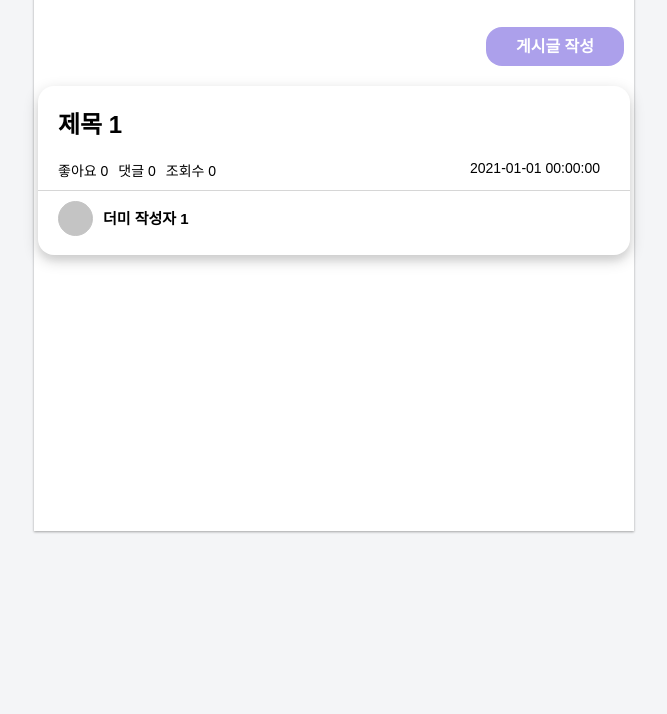
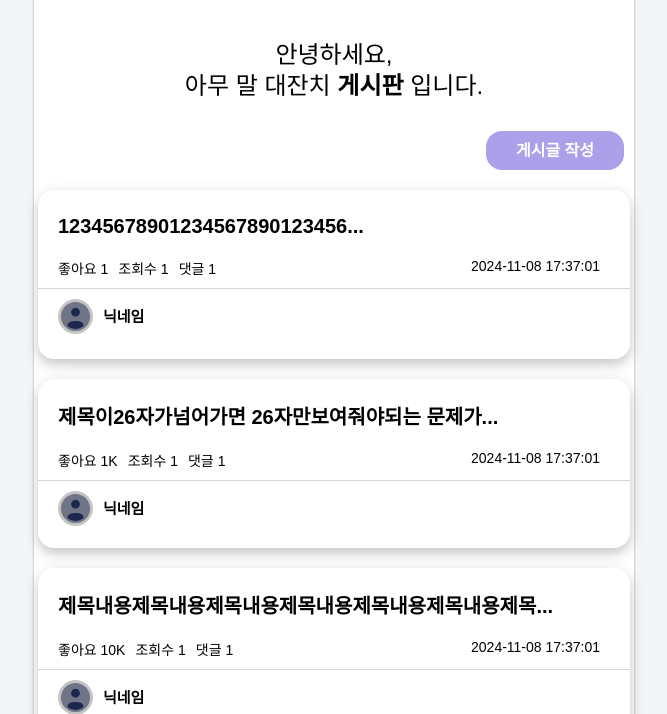
Before and after one commit to 100-hours-a-week/2-mason-park-community-fe, a website: page views/postList.html in a window 1280 px wide. Shown: the part 165-879 px from the top of the page, without its empty margins (306-973 px from the left). Before the commit the page ends 800 px from the top, so only its background shows below. Drawn offline with Linux system fonts and the light colour scheme; a web font is replaced by a local one.

Commit message:
feat : post list api 연동 구현

```diff
--- /dev/null
+++ b/public/api/common.js
@@ -0,0 +1,5 @@
+export const fileUpload = async(data) => {
+    return await fetch(), {
+        method: 'POST',
+    }
+}
--- /dev/null
+++ b/public/api/post.js
@@ -0,0 +1,8 @@
+export const getPostsRequest = async (offset=0, limit=5) => {
+        return await fetch('/mock/post/posts.json', {
+            method: 'GET',
+            headers: {
+                'Content-Type': 'application/json',
+            }
+        });
+}
--- /dev/null
+++ b/public/components/post/postItem.js
@@ -0,0 +1,93 @@
+import { limit } from "../../utils/constants.js"
+
+const PostItem = (data) => {
+    const postBox = document.createElement("article");
+    postBox.classList.add("post-box");
+
+    let postBoxWrap = document.createElement("div");
+    postBoxWrap.classList.add("post-box-wrap");
+
+    const postTitle = document.createElement("span");
+    postTitle.classList.add("post-title");
+
+    if (data.title.length >= limit.TITLE_MAX_LEN) {
+        postTitle.textContent = `${data.title.substring(0, limit.TITLE_MAX_LEN)}...`;
+    } else {
+        postTitle.textContent = data.title;
+    }
+
+    const postMetaContainer = document.createElement("div");
+    postMetaContainer.classList.add("post-meta-container");
+
+    let postMetaItem;
+    ['thumbs', 'views', 'comments', 'created_at'].forEach(item => {
+        postMetaItem = document.createElement("span");
+        postMetaItem.classList.add("post-meta-item");
+        if (item === 'thumbs') {
+            postMetaItem.textContent = `좋아요 ${convertToKUnit(data[item])}`
+        } else if (item === 'views') {
+            postMetaItem.textContent = `조회수 ${convertToKUnit(data[item])}`
+        } else if (item === 'comments') {
+            postMetaItem.textContent = `댓글 ${convertToKUnit(data[item])}`
+        } else if (item === 'created_at') {
+            postMetaItem.classList.add('span-time');
+            // TODO: yyyy-MM-dd HH:mm:ss
+            postMetaItem.textContent = data[item]
+        }
+        postMetaContainer.appendChild(postMetaItem);
+    });
+
+    postBoxWrap.appendChild(postTitle);
+    postBoxWrap.appendChild(postMetaContainer);
+
+    postBox.appendChild(postBoxWrap);
+    postBox.appendChild(document.createElement("hr"));
+
+    postBoxWrap = document.createElement("div");
+    postBoxWrap.classList.add("post-box-wrap");
+
+    const writer = data.writer;
+
+    const profileContainer = document.createElement("div");
+    profileContainer.classList.add("profile-container");
+
+    const profileImgBox = document.createElement("div");
+    profileImgBox.classList.add("profile-img-box");
+
+    const profileImg = document.createElement("img");
+    profileImg.classList.add("image-cover");
+    profileImg.src = writer.profile_image;
+
+    profileImgBox.appendChild(profileImg);
+
+    const profileNickname = document.createElement("span");
+    profileNickname.classList.add("profile-nickname");
+    profileNickname.textContent = writer.nickname;
+
+    profileContainer.appendChild(profileImgBox);
+    profileContainer.appendChild(profileNickname);
+
+    postBoxWrap.appendChild(profileContainer);
+    postBox.appendChild(postBoxWrap);
+
+    // 클릭 시 상세 페이지 이동
+    postBox.addEventListener("click", (e) => {
+        location.href = `/posts/${data.post_id}`;
+    })
+
+    return postBox;
+}
+
+const convertToKUnit = (val) => {
+    if (Number(val) >= 100000) {
+        return '100K';
+    } else if (Number(val) >= 10000) {
+        return '10K';
+    } else if (Number(val) >= 1000) {
+        return '1K';
+    } else {
+        return val;
+    }
+}
+
+export default PostItem;
--- a/public/css/postList.css
+++ b/public/css/postList.css
@@ -7,13 +7,12 @@
 
     display: flex;
     flex-direction: column;
-
     justify-content: center;
 
     background-color: white;
-
     border-radius: 16px;
     box-shadow: 0 5px 15px rgba(0,0,0,0.19), 0 6px 6px rgba(0,0,0,0.05);
+    cursor: pointer;
 
     margin: 10px 0;
 }
@@ -26,7 +25,7 @@
 }
 
 .post-title {
-    font-size: 24px;
+    font-size: 20px;
     font-weight: 700;
 }
 
@@ -73,6 +72,11 @@
     align-self: flex-end;
 }
 
+.b-btn:hover {
+    background-color: #7f6aee;
+    border-color: #7f6aee;
+}
+
 .h2-title {
     margin-bottom: 20px;
 }
--- a/public/js/login.js
+++ b/public/js/login.js
@@ -1,5 +1,5 @@
 import {strings, status, validator} from "../utils/constants.js";
-import { setHeader } from "../utils/function.js";
+import { insertBeforeElement } from "../utils/function.js";
 import Header from "../components/header/header.js";
 import {loginRequest} from "../api/auth.js";
 
@@ -85,10 +85,10 @@ document.addEventListener("DOMContentLoaded", () => {
     }
 
     const init = () => {
-        setHeader(Header(
+        insertBeforeElement(Header(
             strings.HEADER_TITLE,
             false
-        ));
+        ), document.body);
         setEventListener();
         localStorage.clear();
         document.cookie = '';
--- a/public/js/postList.js
+++ b/public/js/postList.js
@@ -1,5 +1,61 @@
-const postWriteBtn = document.getElementById('post-write-btn');
+import {appendChildElement, insertBeforeElement} from "../utils/function.js";
+import Header from "../components/header/header.js";
+import PostItem from "../components/post/postItem.js"
+import {strings} from "../utils/constants.js";
+import {getPostsRequest} from "../api/post.js";
 
-postWriteBtn.addEventListener('click', () => {
-    window.location.href = '../../views/postWrite.html';
+document.addEventListener('DOMContentLoaded', () => {
+    const postWriteBtn = document.getElementById('post-write-btn');
+
+    const setPosts = async (offset=0, limit=5) => {
+        const response = await getPostsRequest(offset, limit);
+
+        if(!response.ok) {
+            throw new Error('failed to get posts');
+        }
+
+        const posts = await response.json();
+        // console.log(posts.data);
+        // TODO : 가져올 데이터가 없는 경우 처리
+        const container = document.querySelector('.container-column');
+        posts.data.forEach(post => {
+            appendChildElement(PostItem(
+                post
+            ), container);
+        })
+    }
+
+    const setEventListener = () => {
+        // 게시글 작성 버튼
+        postWriteBtn.addEventListener('click', () => {
+            window.location.href = 'posts/write';
+        })
+
+        let offset = 0;
+        let limit = 5;
+
+        const infinityScrollEventHandler = (e) => {
+
+            // 페이지의 맨 아래로 스크롤 했을 때
+            if (window.innerHeight + window.scrollY >= document.body.offsetHeight) {
+                offset += limit;
+                setPosts(offset, limit);
+                // console.log(offset, limit);
+            }
+        }
+        // 인피니티 스크롤
+        window.addEventListener('scroll', infinityScrollEventHandler)
+    }
+
+    // TODO : 스크롤 이벤트 (페이지네이션)
+    const init = async () => {
+        insertBeforeElement(Header(
+            strings.HEADER_TITLE,
+            false
+        ), document.body)
+        await setPosts();
+        setEventListener();
+    }
+
+    init();
 })
--- a/public/js/register.js
+++ b/public/js/register.js
@@ -1,5 +1,5 @@
 import {validator, status, strings} from "../utils/constants.js";
-import {setHeader} from "../utils/function.js";
+import {insertBeforeElement} from "../utils/function.js";
 import Header from "../components/header/header.js";
 import {existEmail, existNickname, loginRequest} from "../api/auth.js";
 
@@ -162,10 +162,10 @@ document.addEventListener("DOMContentLoaded", () => {
 
 
     const init = () => {
-        setHeader(Header(
+        insertBeforeElement(Header(
             strings.HEADER_TITLE,
             true
-        ));
+        ), document.body);
         setEventListener();
     }
 
--- /dev/null
+++ b/public/mock/post/posts.json
@@ -0,0 +1,144 @@
+{
+  "data": [
+    {
+      "post_id": 1,
+      "title": "123456789012345678901234567890",
+      "thumbs": 1,
+      "views": 1,
+      "comments": 1,
+      "created_at": "2024-11-08 17:37:01",
+      "modified_at": "2024-11-08 17:37:01",
+      "writer": {
+        "user_id": 1,
+        "nickname": "닉네임",
+        "profile_image": "/image/default-user.svg"
+      }
+    },
+    {
+      "post_id": 2,
+      "title": "제목이26자가넘어가면 26자만보여줘야되는 문제가 있어요",
+      "thumbs": 1000,
+      "views": 1,
+      "comments": 1,
+      "created_at": "2024-11-08 17:37:01",
+      "modified_at": "2024-11-08 17:37:01",
+      "writer": {
+        "user_id": 1,
+        "nickname": "닉네임",
+        "profile_image": "/image/default-user.svg"
+      }
+    },
+    {
+      "post_id": 3,
+      "title": "제목내용제목내용제목내용제목내용제목내용제목내용제목내용제목내용",
+      "thumbs": 10000,
+      "views": 1,
+      "comments": 1,
+      "created_at": "2024-11-08 17:37:01",
+      "modified_at": "2024-11-08 17:37:01",
+      "writer": {
+        "user_id": 1,
+        "nickname": "닉네임",
+        "profile_image": "/image/default-user.svg"
+      }
+    },
+    {
+      "post_id": 4,
+      "title": "제목4",
+      "thumbs": 100000,
+      "views": 1,
+      "comments": 1,
+      "created_at": "2024-11-08 17:37:01",
+      "modified_at": "2024-11-08 17:37:01",
+      "writer": {
+        "user_id": 1,
+        "nickname": "닉네임",
+        "profile_image": "/image/default-user.svg"
+      }
+    },
+    {
+      "post_id": 5,
+      "title": "제목5",
+      "thumbs": 100000,
+      "views": 1000,
+      "comments": 1,
+      "created_at": "2024-11-08 17:37:01",
+      "modified_at": "2024-11-08 17:37:01",
+      "writer": {
+        "user_id": 1,
+        "nickname": "닉네임",
+        "profile_image": "/image/default-user.svg"
+      }
+    },
+    {
+      "post_id": 6,
+      "title": "제목6",
+      "thumbs": 100000,
+      "views": 10000,
+      "comments": 1,
+      "created_at": "2024-11-08 17:37:01",
+      "modified_at": "2024-11-08 17:37:01",
+      "writer": {
+        "user_id": 1,
+        "nickname": "닉네임",
+        "profile_image": "/image/default-user.svg"
+      }
+    },
+    {
+      "post_id": 7,
+      "title": "제목7",
+      "thumbs": 100000,
+      "views": 100000,
+      "comments": 1,
+      "created_at": "2024-11-08 17:37:01",
+      "modified_at": "2024-11-08 17:37:01",
+      "writer": {
+        "user_id": 1,
+        "nickname": "닉네임",
+        "profile_image": "/image/default-user.svg"
+      }
+    },
+    {
+      "post_id": 8,
+      "title": "제목8",
+      "thumbs": 100000,
+      "views": 100000,
+      "comments": 1000,
+      "created_at": "2024-11-08 17:37:01",
+      "modified_at": "2024-11-08 17:37:01",
+      "writer": {
+        "user_id": 1,
+        "nickname": "닉네임",
+        "profile_image": "/image/default-user.svg"
+      }
+    },
+    {
+      "post_id": 9,
+      "title": "제목9",
+      "thumbs": 100000,
+      "views": 100000,
+      "comments": 10000,
+      "created_at": "2024-11-08 17:37:01",
+      "modified_at": "2024-11-08 17:37:01",
+      "writer": {
+        "user_id": 1,
+        "nickname": "닉네임",
+        "profile_image": "/image/default-user.svg"
+      }
+    },
+    {
+      "post_id": 10,
+      "title": "제목10",
+      "thumbs": 100000,
+      "views": 100000,
+      "comments": 100000,
+      "created_at": "2024-11-08 17:37:01",
+      "modified_at": "2024-11-08 17:37:01",
+      "writer": {
+        "user_id": 1,
+        "nickname": "닉네임",
+        "profile_image": "/image/default-user.svg"
+      }
+    }
+  ]
+}
--- a/public/utils/function.js
+++ b/public/utils/function.js
@@ -1,7 +1,11 @@
 import { status } from './constants.js';
 
-export const setHeader = (header) => {
-    document.body.insertBefore(header, document.body.firstChild);
+export const insertBeforeElement = (child, parent) => {
+    parent.insertBefore(child, parent.firstChild);
+}
+
+export const appendChildElement = (child, parent) => {
+    parent.appendChild(child);
 }
 
 export const get = async (host, path, header = {}) => {
--- a/views/postList.html
+++ b/views/postList.html
@@ -4,11 +4,13 @@
     <meta charset="UTF-8">
     <meta name="viewport" content="width=device-width, initial-scale=1">
     <title>글 목록</title>
+    <!-- CSS -->
     <link rel="stylesheet" href="/css/common/style.css">
     <link rel="stylesheet" href="/css/common/layout.css">
+    <link rel="stylesheet" href="/components/header/header.css">
     <link rel="stylesheet" href="/css/postList.css">
 
-    <script defer src="../public/js/postList.js"></script>
+    <script defer type="module" src="/js/postList.js"></script>
 </head>
 <body id="root">
     <main>
@@ -19,28 +21,6 @@
             게시글 작성
         </div>
         <section class="container-column">
-            <article class="post-box">
-                <div class="post-box-wrap">
-                    <span class="post-title">제목 1</span>
-                    <div class="post-meta-container">
-                        <span class="post-meta-item">좋아요 0</span>
-                        <span class="post-meta-item">댓글 0</span>
-                        <span class="post-meta-item">조회수 0</span>
-                        <span class="post-meta-item span-time">2021-01-01 00:00:00</span>
-                    </div>
-                </div>
-                <hr/>
-                <div class="post-box-wrap">
-                    <div class="profile-container">
-                        <div class="profile-img-box">
-                            <img class="image-cover">
-                        </div>
-                        <span class="profile-nickname">
-                        더미 작성자 1
-                    </span>
-                    </div>
-                </div>
-            </article>
         </section>
     </main>
 </body>
```
